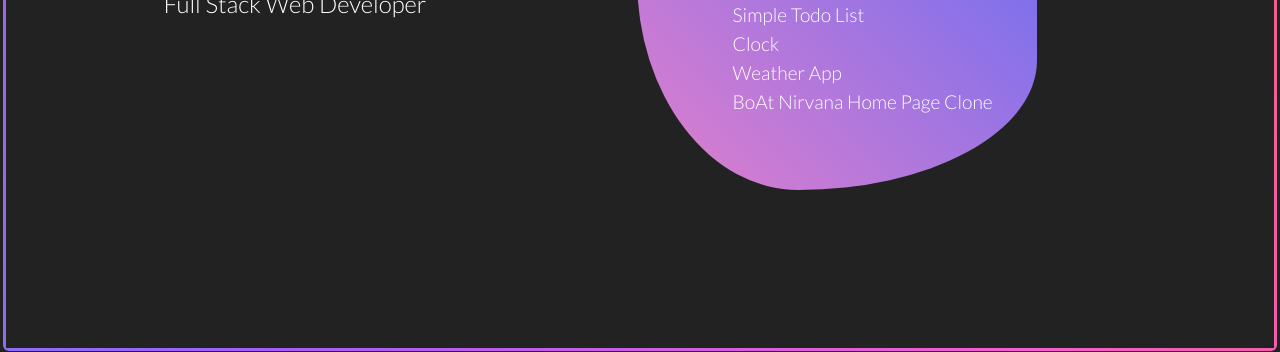
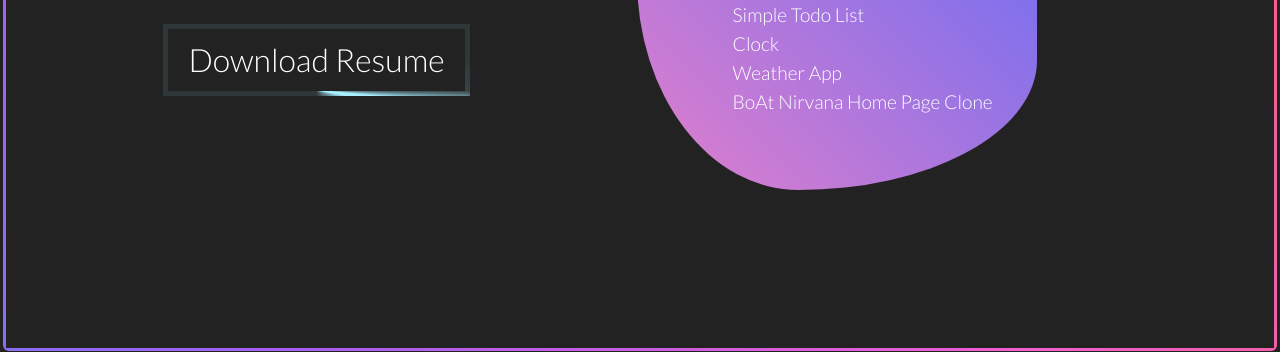
Before and after one commit to sharmavaibhav0103/new-portfolio, a plain HTML site: page index.html in a window 1280 px wide. Shown: the part 448-800 px from the top of the page. Drawn offline with nearby package versions, Linux system fonts and the light colour scheme.

Commit message:
Update index.html

```diff
--- a/index.html
+++ b/index.html
@@ -30,7 +30,7 @@
           <div class="left flex flex-col borde">
             <h1 class="text-5xl font-bold title">Vaibhav Sharma.</h1>
             <h6 class="text-2xl pt-5 pb-10 s-title">Full Stack Web Developer</h6>
-           <!-- <a href="https://drive.google.com/file/d/1TZ6EWQSR_Ekn24zFApzCY3YmnVpeSOdo/view?usp=sharing" target="_blank" class="text-2xl"><button class="box">Download Resume</button></a> -->
+            <a href="https://drive.google.com/file/d/1TZ6EWQSR_Ekn24zFApzCY3YmnVpeSOdo/view?usp=sharing" target="_blank" class="text-2xl"><button class="box">Download Resume</button></a>
           </div>
           <div class="right mr-20 borde">
             <div class="container">
```
